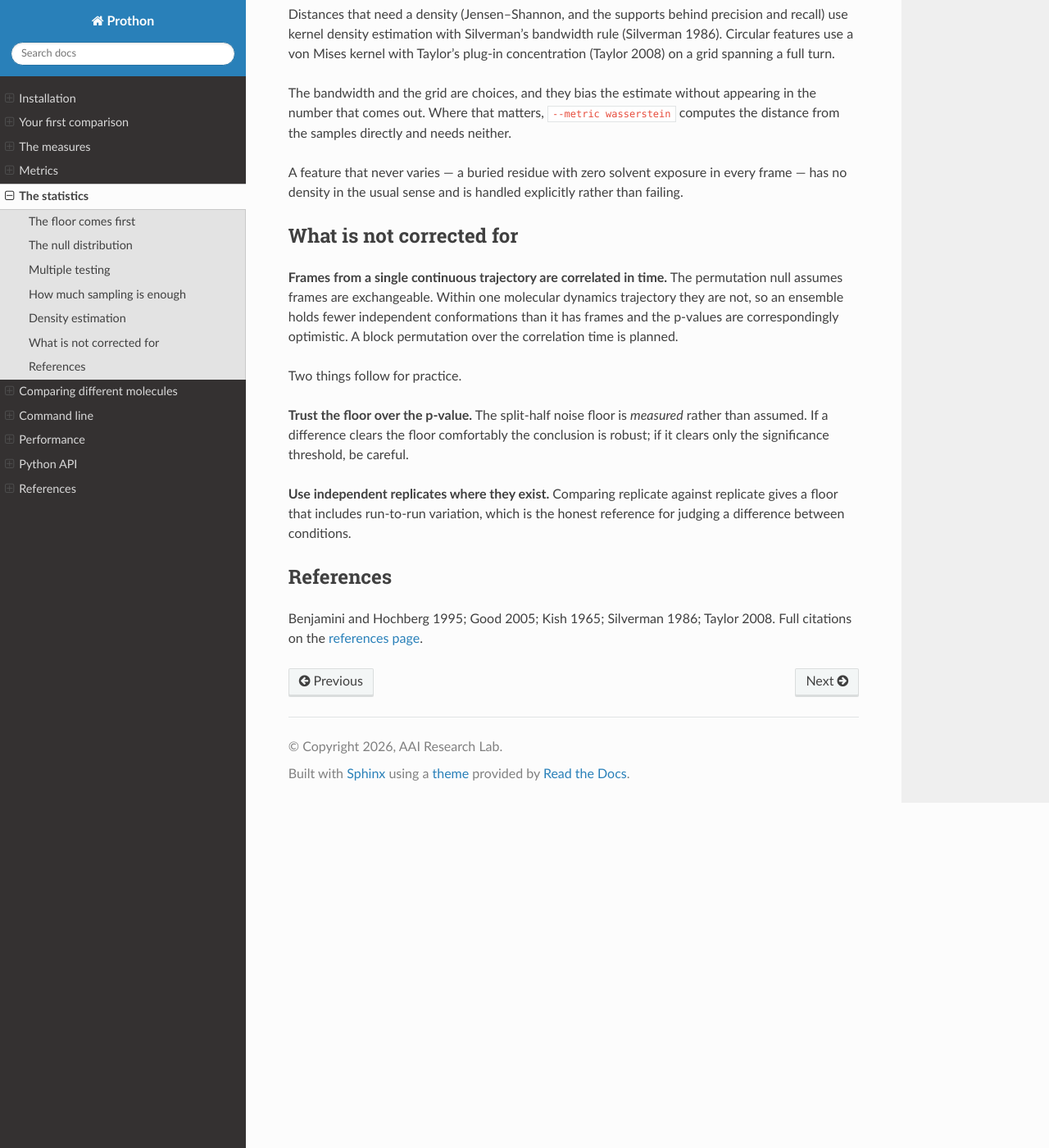
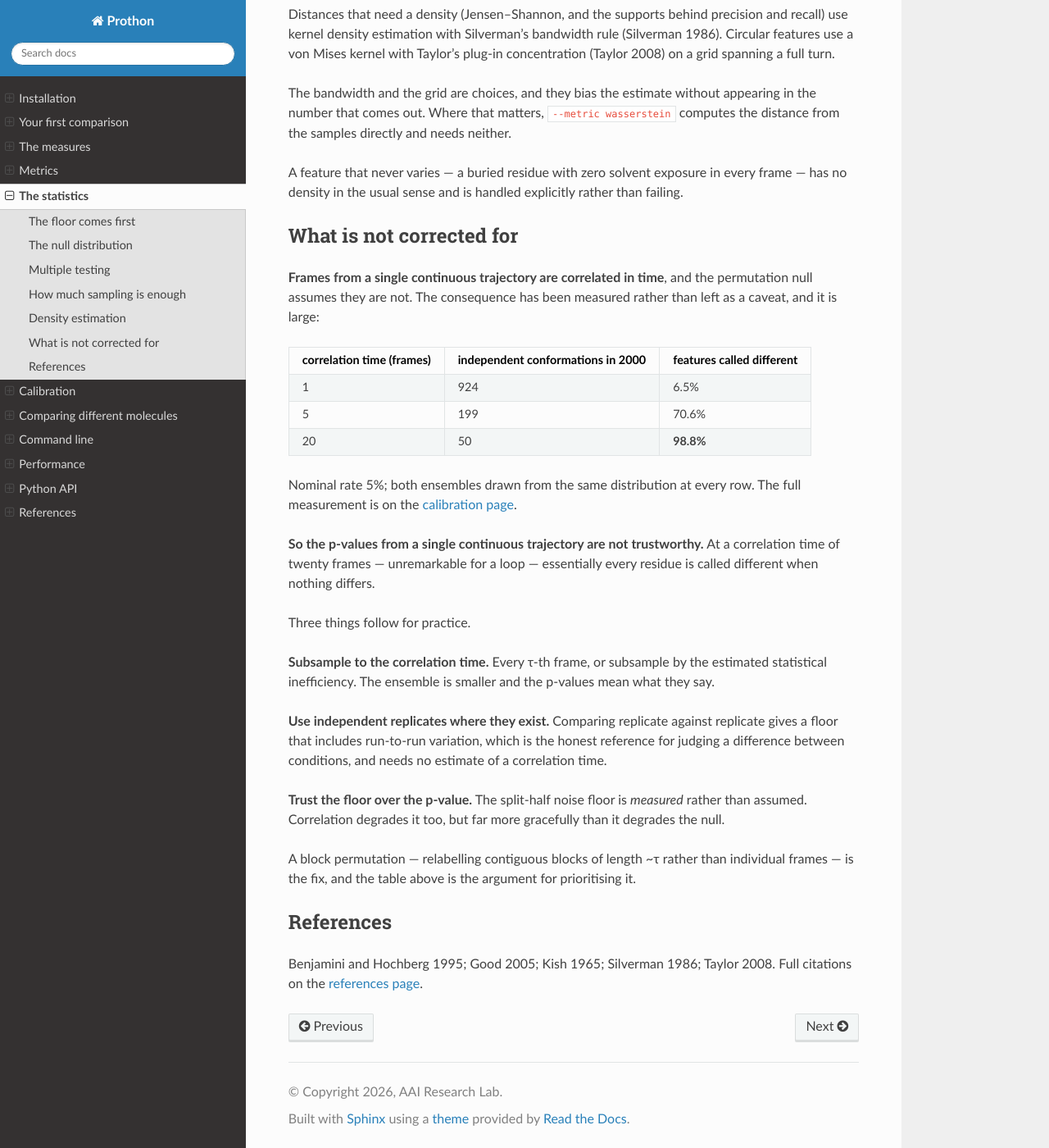
Before and after one commit to aai-research-lab/Prothon, a Sphinx documentation site: the page built from docs/statistics.md, in a window 1280 px wide and 1400 px high, scrolled down 2255 px. Shown: the whole window at 82% size. Built offline with Sphinx 7.4.7 and the Read the Docs theme 3.1.0, drawn with Linux system fonts in a browser that asks for light colours; the version number could not be read and is left out.

Commit message:
somewhat-optimistic-was-the-wrong-phrase
The documentation said the permutation null assumes frames are exchangeable,
that frames from one trajectory are not, and that the p-values are therefore
"somewhat optimistic". That was honest about the direction and wrong about the
size.

Measured against frames from an Ornstein-Uhlenbeck process, where the
correlation time is set and the number of independent conformations follows in
closed form, both ensembles drawn from the same distribution, nominal rate 5%:

    tau   n_eff of 2000   features called different
      1             924        6.5%   (4.6 - 9.0)
      2             490       23.1%  (18.8 - 28.1)
      5             199       70.6%  (65.4 - 75.3)
     20              50       98.8%  (97.3 - 99.4)

At a correlation time of twenty frames -- unremarkable for a loop, short for a
domain motion -- essentially every residue is called different when nothing
differs. That is not somewhat optimistic. It is the same failure mode as the
bootstrap null this project replaced, arrived at from a third direction: the
null is too narrow, and everything clears it.

The cause is exchangeability rather than the estimator. Permuting correlated
frames produces groups that each contain whole runs of consecutive
conformations, so the relabelled groups differ from one another more than
independent samples would. The same argument applies to any per-feature test
that treats frames as independent draws.

The statistics page now carries the table instead of the caveat, and says what
to do today: subsample to the correlation time, compare independent replicates,
or read the measured floor rather than the assumed null. The floor degrades
under correlation too, but far more gracefully.

A block permutation is the fix and was already planned. This is the measurement
that moves it to the front of the queue, and the one it will be judged against.

`scripts/calibration.py` also measures the rate across metrics, thresholds,
permutation counts and correlated features. Replicates are independent, so a
thousand per setting is about an hour on a workstation -- which is what the
published numbers should be, rather than the forty replicates the test suite
can afford.

```diff
--- a/docs/statistics.md
+++ b/docs/statistics.md
@@ -112,21 +112,41 @@ rather than failing.
 
 ## What is not corrected for
 
-**Frames from a single continuous trajectory are correlated in time.** The
-permutation null assumes frames are exchangeable. Within one molecular dynamics
-trajectory they are not, so an ensemble holds fewer independent conformations
-than it has frames and the p-values are correspondingly optimistic. A block
-permutation over the correlation time is planned.
+**Frames from a single continuous trajectory are correlated in time**, and the
+permutation null assumes they are not. The consequence has been measured rather
+than left as a caveat, and it is large:
 
-Two things follow for practice.
+| correlation time (frames) | independent conformations in 2000 | features called different |
+|---|---|---|
+| 1 | 924 | 6.5% |
+| 5 | 199 | 70.6% |
+| 20 | 50 | **98.8%** |
 
-**Trust the floor over the p-value.** The split-half noise floor is *measured*
-rather than assumed. If a difference clears the floor comfortably the
-conclusion is robust; if it clears only the significance threshold, be careful.
+Nominal rate 5%; both ensembles drawn from the same distribution at every row.
+The full measurement is on the [calibration page](calibration.md).
+
+**So the p-values from a single continuous trajectory are not trustworthy.** At
+a correlation time of twenty frames — unremarkable for a loop — essentially
+every residue is called different when nothing differs.
+
+Three things follow for practice.
+
+**Subsample to the correlation time.** Every τ-th frame, or subsample by the
+estimated statistical inefficiency. The ensemble is smaller and the p-values
+mean what they say.
 
 **Use independent replicates where they exist.** Comparing replicate against
 replicate gives a floor that includes run-to-run variation, which is the honest
-reference for judging a difference between conditions.
+reference for judging a difference between conditions, and needs no estimate of
+a correlation time.
+
+**Trust the floor over the p-value.** The split-half noise floor is *measured*
+rather than assumed. Correlation degrades it too, but far more gracefully than
+it degrades the null.
+
+A block permutation — relabelling contiguous blocks of length ~τ rather than
+individual frames — is the fix, and the table above is the argument for
+prioritising it.
 
 ## References
 
```
Also changed, not shown: CHANGELOG.md (+25 -0 lines), docs/calibration.md (added, +91 -0 lines), docs/index.md (+1 -0 lines), 1 other file.
